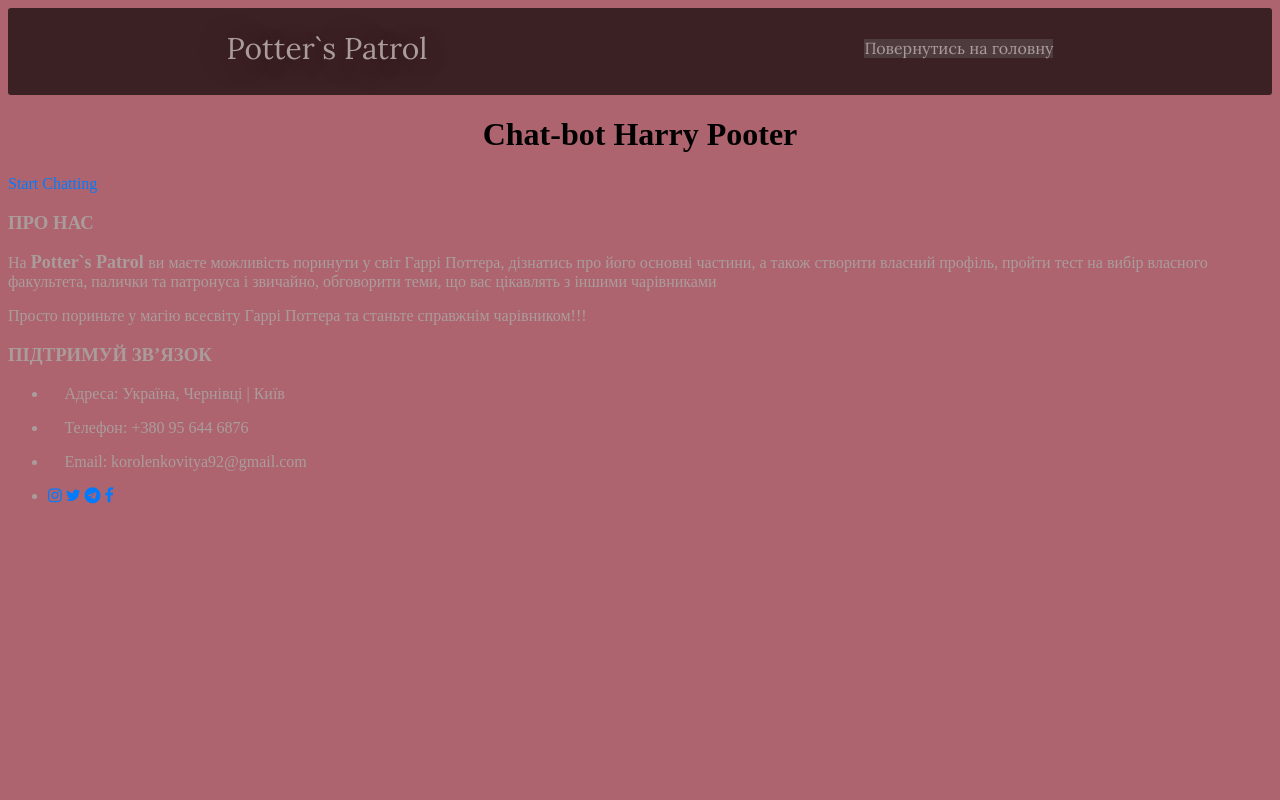
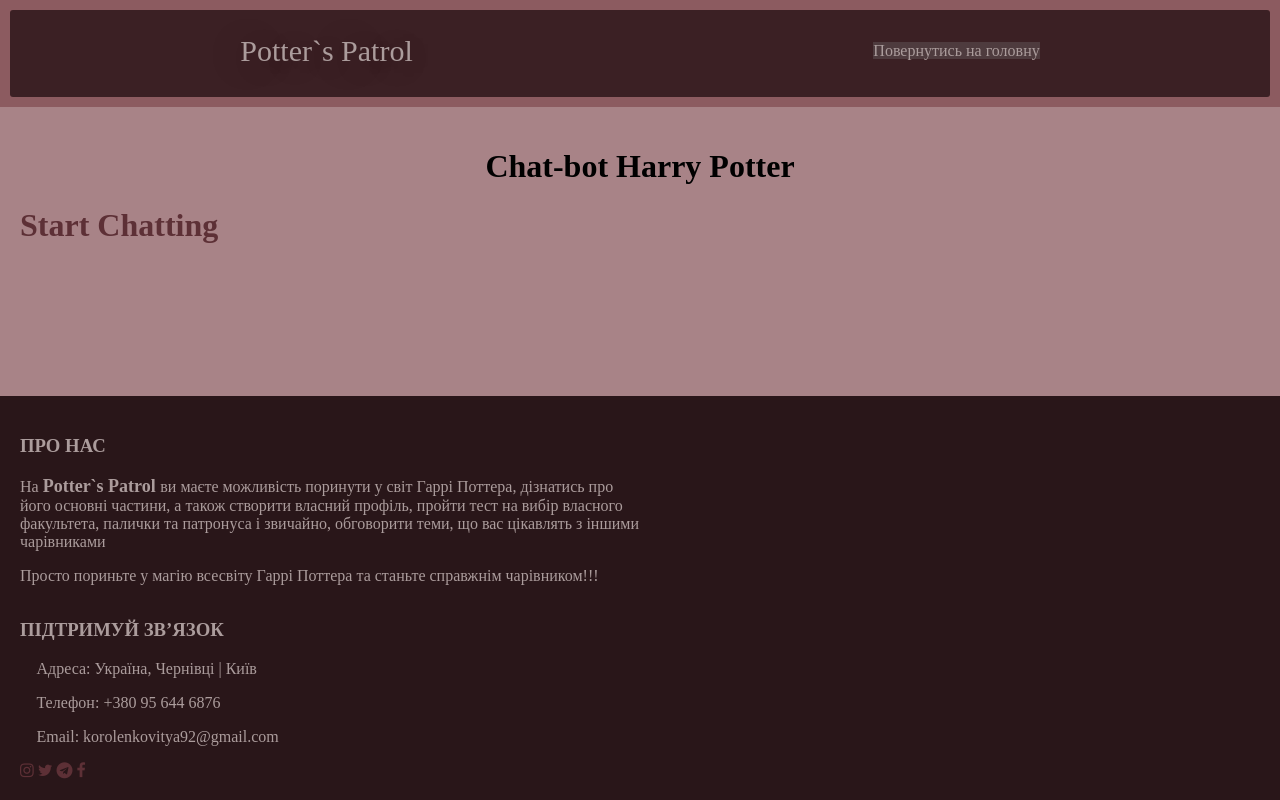
Before and after one commit to ViktorBraus/Diploma, a Django app: page / in a window 1280 px wide. Run offline with Django 4.2, Linux system fonts and the light colour scheme; some libraries are stand-ins or nearby versions.

Commit message:
added styles, footer and header to pages

```diff
--- a/static/index.css
+++ b/static/index.css
@@ -9,10 +9,6 @@
     src: url("./fonts/Lora-Regular.ttf") format("truetype");
     font-style: normal;
     font-weight: normal;
-}
-body
-{
-    background: #ad646f;
 }
 .HomePage
 {
@@ -35,7 +31,6 @@
     font-family: "LoraRegular";
     width: 100%;
     top: 0;
-    font-family: Lora;
     color: #AB9C9C;
     display: inline-flex;
     justify-content: space-around;
@@ -52,11 +47,53 @@
 }
 /* Загальний стиль для посилань */
 a {
-  color: #007bff; /* Колір тексту посилання */
+  color: #5d3036; /* Колір тексту посилання */
   text-decoration: none; /* Забираємо декорацію посилання (підкреслення) */
   transition: color 0.3s ease; /* Плавний перехід колір тексту при наведенні */
 }
 /* Стиль для наведення на посилання */
 a:hover {
-  color: #0056b3; /* Змінюємо колір тексту при наведенні */
+  color: #101d69; /* Змінюємо колір тексту при наведенні */
 }
+.hyper
+{
+    font-size: xx-large;
+    font-weight: bold;
+}
+.xz
+{
+    display:flex;
+    width: 50%;
+    flex-direction: row;
+    justify-content:center !important;
+}
+ul {
+    list-style: none;
+    padding: 0;
+    margin: 0;
+}
+body {
+    background: rgba(127, 73, 79, 0.68);
+    display: flex;
+    flex-direction: column;
+    min-height: 100vh; /* Забезпечуємо, щоб контент вміщався весь екран */
+    margin: 0;
+}
+header {
+    /* Стилі для верхньої частини сторінки */
+    background: rgba(127, 73, 79, 0.68);
+    padding: 10px;
+}
+main {
+    /* Стилі для основного контенту */
+    flex-grow: 1; /* Забезпечуємо розширення контенту на залишок висоти екрану */
+    padding: 20px;
+}
+footer {
+     /* Стилі для нижньої частини сторінки */
+    background: #291619;
+    display: block;
+    height: 100%;
+    margin-bottom:0px;
+    padding: 10px;
+}
--- a/web_content/templates/web_content/web_content_list.html
+++ b/web_content/templates/web_content/web_content_list.html
@@ -30,7 +30,7 @@
     </header>
         <main>
         <div>
-        <h1 align="center">Chat-bot Harry Pooter</h1>
+        <h1 align="center">Chat-bot Harry Potter</h1>
         <div><a class="hyper" href="chat_bot">Start Chatting</a></div>
         </div>
         </main>
```
